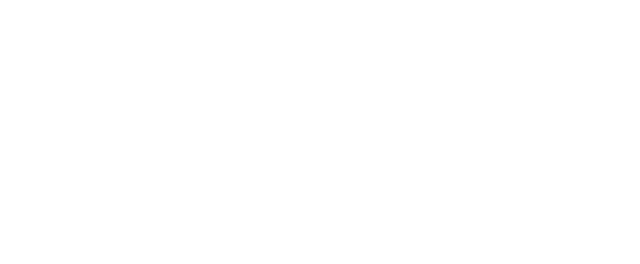
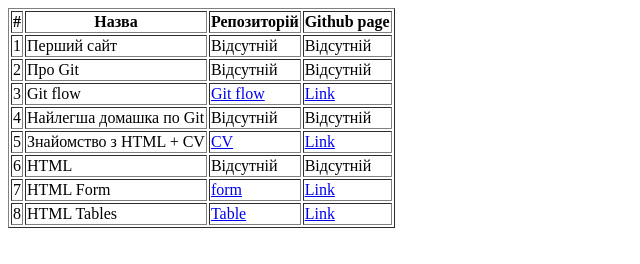
Before and after one commit to kasper93721/merge-homeworks, a plain HTML site: page index.html in a window 1280 px wide. Shown: the whole page, without its empty margins (0-640 px from the left). Drawn offline with Linux system fonts and the light colour scheme.

Commit message:
Homework table

```diff
--- a/index.html
+++ b/index.html
@@ -4,9 +4,69 @@
     <meta charset="UTF-8">
     <meta http-equiv="X-UA-Compatible" content="IE=edge">
     <meta name="viewport" content="width=device-width, initial-scale=1.0">
-    <title>Valera Mykytenko</title>
+    <title>Valera Mykytenko Tables</title>
 </head>
 <body>
+    <table border="1">
+        <thead>
+            <tr>
+                <th>#</th>
+                <th>Назва</th>
+                <th>Репозиторій</th>
+                <th>Github page</th>
+            </tr>
+        </thead>
+        <tbody>
+            <tr>
+                <td>1</td>
+                <td>Перший сайт</td>
+                <td>Відсутній</td>
+                <td>Відсутній</td>
+            </tr>
+            <tr>
+                <td>2</td>
+                <td>Про Git</td>
+                <td>Відсутній</td>
+                <td>Відсутній</td>
+            </tr>
+            <tr>
+                <td>3</td>
+                <td>Git flow</td>
+                <td><a href="https://github.com/kasper93721/git-flow-homework" target="_blank">Git flow</a></td>
+                <td><a href="https://kasper93721.github.io/git-flow-homework/" target="_blank">Link </a></td>
+            </tr>
+            <tr>
+                <td>4</td>
+                <td>Найлегша домашка по Git</td>
+                <td>Відсутній</td>
+                <td>Відсутній</td>
+            </tr>
+            <tr>
+                <td>5</td>
+                <td>Знайомство з HTML + CV</td>
+                <td><a href="https://github.com/kasper93721/CV" target="_blank">CV</a></td>
+                <td><a href="https://kasper93721.github.io/CV/" target="_blank"> Link </a></td>
+            </tr>
+            <tr>
+                <td>6</td>
+                <td>HTML</td>
+                <td>Відсутній</td>
+                <td>Відсутній</td>
+            </tr>
+            <tr>
+                <td>7</td>
+                <td>HTML Form</td>
+                <td><a href="https://github.com/kasper93721/form" target="_blank">form </form></a></td>
+                <td><a href="https://kasper93721.github.io/form/" target="_blank">Link </a></td>
+            </tr>
+            <tr>
+                <td>8</td>
+                <td>HTML Tables</td>
+                <td><a href="https://github.com/kasper93721/merge-homeworks" target="_blank">Table </a></td>
+                <td><a href="https://kasper93721.github.io/merge-homeworks/" target="_blank">Link</a></td>
+            </tr>
+        </tbody>
+    </table>
 
 </body>
 </html>
```
